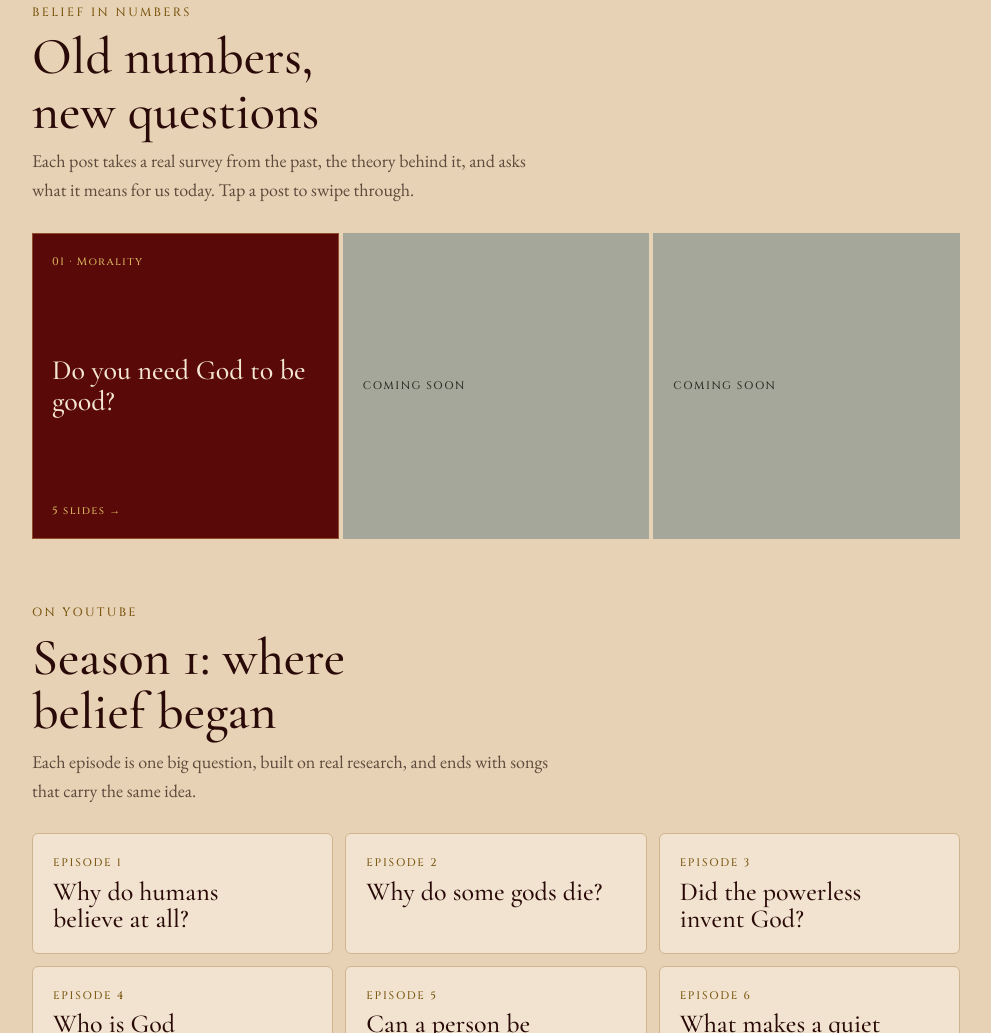
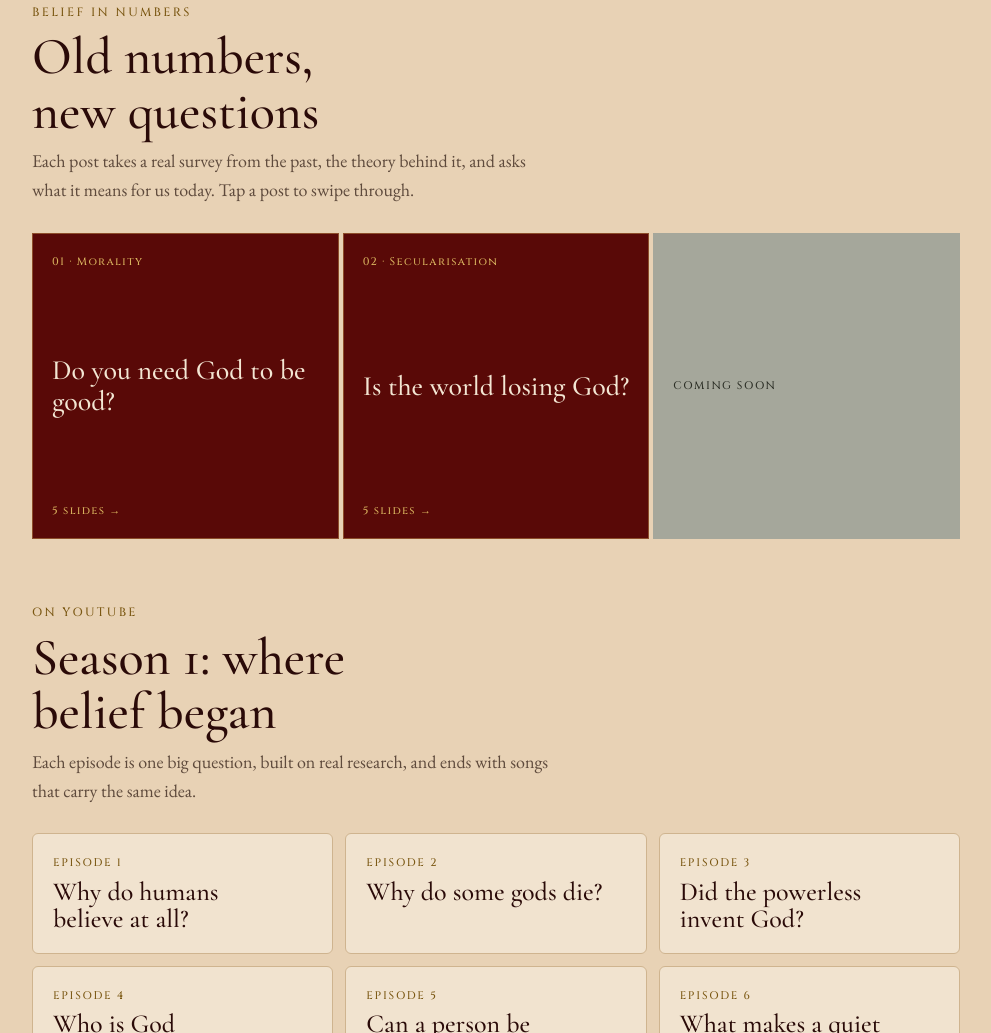
Before and after one commit to thrgoodgodquestion/thegoodgofquestion-site, a plain HTML site: page index.html in a window 1280 px wide. Shown: the part 1070-2103 px from the top of the page, without its empty margins (144-1135 px from the left). Drawn offline with nearby package versions, Linux system fonts and the light colour scheme.

Commit message:
Add Belief in Numbers post 02: Is the world losing God?
Co-Authored-By: Claude Opus 5.5 <noreply@anthropic.com>
Claude-Session: https://claude.ai/code/session_01LrD28AFSptwdHdRejV6g4y

```diff
--- a/index.html
+++ b/index.html
@@ -221,6 +221,26 @@ const POSTS = [
     </div><p class="small">Pew, 2025 survey of 25 countries. Only India and Indonesia rose between 2022 and 2025.</p></div>`,
     `<div class="slide cover"><div class="tag">Now?</div><h3>India is getting richer every year. So why is it more sure than ever that goodness needs God?</h3><p>Is the theory wrong? Or does faith in India mean something money can't replace?</p></div>`
   ]
+},
+{
+  num: "02", label: "Secularisation", title: "Is the world losing God?",
+  sources: '<a href="https://www.pewresearch.org/religion/2015/04/02/religious-projections-2010-2050/" target="_blank" rel="noopener">Pew, The Future of World Religions (2015)</a> · <a href="https://www.pewresearch.org/religion/2025/06/09/how-the-global-religious-landscape-changed-from-2010-to-2020/" target="_blank" rel="noopener">Pew, How the Global Religious Landscape Changed, 2010-2020 (2025)</a> · Peter L. Berger, The Desecularization of the World (1999)',
+  slides: [
+    `<div class="slide cover"><div class="tag">Belief in Numbers · 02</div><h3>Is the world losing God?</h3><p>In 2015, researchers predicted that unbelief would shrink. Ten years later, they counted again.</p><p class="small">Swipe →</p></div>`,
+    `<div class="slide"><div class="tag">Then · 2015 prediction</div><h3>"Religion will grow. Unbelief will shrink."</h3><div class="trend">
+      <div><b>No religion</b><span>16% of the world (2010) → 13% (2050, predicted)</span></div>
+      <div><b>Muslims</b><span>23% → 30% (predicted)</span></div>
+      <div><b>Christians</b><span>31% → 31% (predicted)</span></div>
+    </div><p>The reason was simple: religious families have more children. Pew expected Muslims to nearly equal Christians by 2050.</p><p class="small">Pew Research Center, The Future of World Religions, 2015.</p></div>`,
+    `<div class="slide"><div class="tag">Why</div><h3>The expert who changed his mind</h3><p>In the 1960s, sociologist Peter Berger was a leading voice of secularisation theory: the idea that modern life, science and cities would slowly push religion out.</p><p>By 1999 he had reversed himself. The world, he wrote, is "as furiously religious as it ever was". Religion had not faded. It had moved and changed shape.</p><p class="small">Peter L. Berger, The Desecularization of the World, 1999.</p></div>`,
+    `<div class="slide"><div class="tag">Now · counted 2010-2020</div><h3>Both happened at once</h3><div class="trend">
+      <div><b>No religion</b><span>1.6 → 1.9 billion people (+17%), now 24% of the world</span></div>
+      <div><b>Muslims</b><span>fastest growing group: +347 million, now 25.6%</span></div>
+      <div><b>Christians</b><span>2.3 billion, but share fell to 28.8%</span></div>
+      <div><b>USA</b><span>Christians 78% → 64% in ten years</span></div>
+    </div><p>Unbelief grew because people chose to leave: for every person who joined Christianity, 3.1 left. Islam grew mostly through young families.</p><p class="small">Pew, 2025. Pew also revised its 2010 estimates in this report.</p></div>`,
+    `<div class="slide cover"><div class="tag">Now?</div><h3>Faith is growing through birth. Unbelief is growing through choice.</h3><p>So which one shapes the future: the families we're born into, or the questions we ask once we grow up?</p></div>`
+  ]
 }
 ];
 /* ===== YouTube channel link: paste it here ===== */
```
